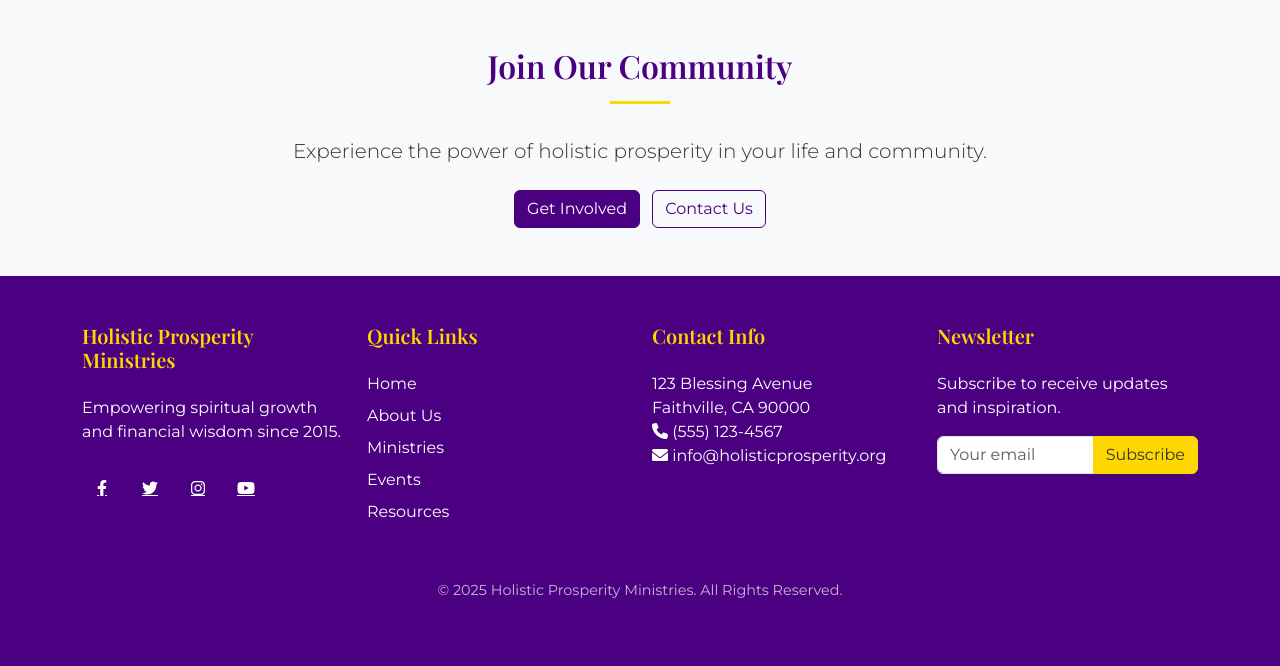
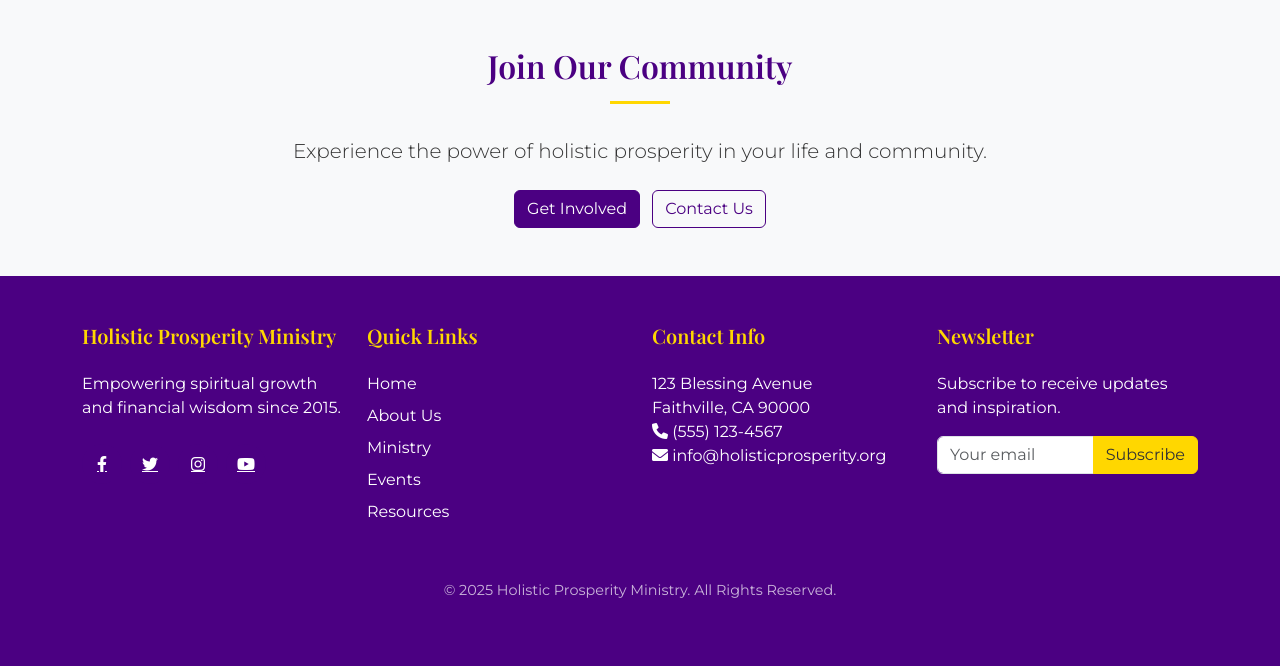
Before and after one commit to maureenblack/hpm, a PHP site: page / in a window 1280 px wide. Shown: the part 2655-3321 px from the top of the page. Run offline with PHP 8.4, Linux system fonts and the light colour scheme.

Commit message:
Update branding from Ministries to Ministry and enhance logo/nav styling

```diff
--- a/index.html
+++ b/index.html
@@ -3,7 +3,7 @@
 <head>
     <meta charset="UTF-8">
     <meta name="viewport" content="width=device-width, initial-scale=1.0">
-    <title>Holistic Prosperity Ministries</title>
+    <title>Holistic Prosperity Ministry</title>
     <!-- Favicon -->
     <link rel="icon" type="image/svg+xml" href="images/hpm-favicon.svg">
     <link rel="icon" type="image/png" sizes="32x32" href="images/hpm-favicon-32x32.png">
@@ -21,69 +21,69 @@
     <!-- Navigation -->
     <nav class="navbar navbar-expand-lg navbar-dark fixed-top" aria-label="Main navigation">
         <div class="container">
-            <a class="navbar-brand" href="#home" aria-label="Holistic Prosperity Ministries Home">
-                <img src="images/hpm-logo.svg" alt="Holistic Prosperity Ministries Logo" class="logo" width="250" height="80">
+            <a class="navbar-brand" href="#home" aria-label="Holistic Prosperity Ministry Home">
+                <img src="images/hpm-logo.svg" alt="Holistic Prosperity Ministry Logo" class="logo" width="250" height="80">
             </a>
             <button class="navbar-toggler" type="button" data-bs-toggle="collapse" data-bs-target="#navbarNav" aria-controls="navbarNav" aria-expanded="false" aria-label="Toggle navigation">
                 <span class="navbar-toggler-icon"></span>
             </button>
             <div class="collapse navbar-collapse" id="navbarNav">
-                <ul class="navbar-nav ms-auto">
-                    <li class="nav-item">
-                        <a class="nav-link active" href="#home" data-bs-toggle="tab" data-bs-target="#home">Home</a>
+                <ul class="navbar-nav ms-auto" role="menubar">
+                    <li class="nav-item" role="none">
+                        <a class="nav-link active" href="#home" data-bs-toggle="tab" data-bs-target="#home" role="menuitem" aria-current="page">Home</a>
                     </li>
-                    <li class="nav-item dropdown">
-                        <a class="nav-link dropdown-toggle" href="#" id="about-dropdown" role="button" data-bs-toggle="dropdown" aria-expanded="false">
+                    <li class="nav-item dropdown" role="none">
+                        <a class="nav-link dropdown-toggle" href="#" id="about-dropdown" role="menuitem" aria-haspopup="true" aria-expanded="false" data-bs-toggle="dropdown">
                             About
                         </a>
-                        <ul class="dropdown-menu" aria-labelledby="about-dropdown">
-                            <li><a class="dropdown-item" href="#our-story" data-bs-toggle="tab" data-bs-target="#our-story">Our Story</a></li>
-                            <li><a class="dropdown-item" href="#leadership" data-bs-toggle="tab" data-bs-target="#leadership">Leadership Team</a></li>
-                            <li><a class="dropdown-item" href="#core-values" data-bs-toggle="tab" data-bs-target="#core-values">Core Values</a></li>
-                            <li><a class="dropdown-item" href="#faq" data-bs-toggle="tab" data-bs-target="#faq">FAQ</a></li>
+                        <ul class="dropdown-menu" aria-labelledby="about-dropdown" role="menu">
+                            <li role="none"><a class="dropdown-item" href="#our-story" data-bs-toggle="tab" data-bs-target="#our-story" role="menuitem">Our Story</a></li>
+                            <li role="none"><a class="dropdown-item" href="#leadership" data-bs-toggle="tab" data-bs-target="#leadership" role="menuitem">Leadership Team</a></li>
+                            <li role="none"><a class="dropdown-item" href="#core-values" data-bs-toggle="tab" data-bs-target="#core-values" role="menuitem">Core Values</a></li>
+                            <li role="none"><a class="dropdown-item" href="#faq" data-bs-toggle="tab" data-bs-target="#faq" role="menuitem">FAQ</a></li>
                         </ul>
                     </li>
-                    <li class="nav-item dropdown">
-                        <a class="nav-link dropdown-toggle" href="#" id="ministries-dropdown" role="button" data-bs-toggle="dropdown" aria-expanded="false">
-                            Ministries
+                    <li class="nav-item dropdown" role="none">
+                        <a class="nav-link dropdown-toggle" href="#" id="ministries-dropdown" role="menuitem" aria-haspopup="true" aria-expanded="false" data-bs-toggle="dropdown">
+                            Ministry
                         </a>
-                        <ul class="dropdown-menu" aria-labelledby="ministries-dropdown">
-                            <li><a class="dropdown-item" href="#cryptstock" data-bs-toggle="tab" data-bs-target="#cryptstock">CrypStock Prosperity Academy</a></li>
-                            <li><a class="dropdown-item" href="#faith-worship" data-bs-toggle="tab" data-bs-target="#faith-worship">Faith & Worship Ministry</a></li>
-                            <li><a class="dropdown-item" href="#community" data-bs-toggle="tab" data-bs-target="#community">Community Impact Projects</a></li>
-                            <li><a class="dropdown-item" href="#love-action" data-bs-toggle="tab" data-bs-target="#love-action">Love in Action Fellowship</a></li>
-                            <li><a class="dropdown-item" href="#prosperity-counseling" data-bs-toggle="tab" data-bs-target="#prosperity-counseling">Prosperity Counseling</a></li>
+                        <ul class="dropdown-menu" aria-labelledby="ministries-dropdown" role="menu">
+                            <li role="none"><a class="dropdown-item" href="#cryptstock" data-bs-toggle="tab" data-bs-target="#cryptstock" role="menuitem">CrypStock Prosperity Academy</a></li>
+                            <li role="none"><a class="dropdown-item" href="#faith-worship" data-bs-toggle="tab" data-bs-target="#faith-worship" role="menuitem">Faith & Worship Ministry</a></li>
+                            <li role="none"><a class="dropdown-item" href="#community" data-bs-toggle="tab" data-bs-target="#community" role="menuitem">Community Impact Projects</a></li>
+                            <li role="none"><a class="dropdown-item" href="#love-action" data-bs-toggle="tab" data-bs-target="#love-action" role="menuitem">Love in Action Fellowship</a></li>
+                            <li role="none"><a class="dropdown-item" href="#prosperity-counseling" data-bs-toggle="tab" data-bs-target="#prosperity-counseling" role="menuitem">Prosperity Counseling</a></li>
                         </ul>
                     </li>
-                    <li class="nav-item dropdown">
-                        <a class="nav-link dropdown-toggle" href="#" id="resources-dropdown" role="button" data-bs-toggle="dropdown" aria-expanded="false">
+                    <li class="nav-item dropdown" role="none">
+                        <a class="nav-link dropdown-toggle" href="#" id="resources-dropdown" role="menuitem" aria-haspopup="true" aria-expanded="false" data-bs-toggle="dropdown">
                             Resources
                         </a>
-                        <ul class="dropdown-menu" aria-labelledby="resources-dropdown">
-                            <li><a class="dropdown-item" href="#resources" data-bs-toggle="tab" data-bs-target="#resources">Resources Overview</a></li>
-                            <li><a class="dropdown-item" href="#sermons" data-bs-toggle="tab" data-bs-target="#sermons">Sermons Archive</a></li>
-                            <li><a class="dropdown-item" href="#financial-literacy" data-bs-toggle="tab" data-bs-target="#financial-literacy">Financial Literacy PDFs</a></li>
-                            <li><a class="dropdown-item" href="#devotionals" data-bs-toggle="tab" data-bs-target="#devotionals">Devotionals</a></li>
-                            <li><a class="dropdown-item" href="#recommended-reading" data-bs-toggle="tab" data-bs-target="#recommended-reading">Recommended Reading</a></li>
-                            <li><a class="dropdown-item" href="#podcast" data-bs-toggle="tab" data-bs-target="#podcast">Podcast</a></li>
+                        <ul class="dropdown-menu" aria-labelledby="resources-dropdown" role="menu">
+                            <li role="none"><a class="dropdown-item" href="#resources" data-bs-toggle="tab" data-bs-target="#resources" role="menuitem">Resources Overview</a></li>
+                            <li role="none"><a class="dropdown-item" href="#sermons" data-bs-toggle="tab" data-bs-target="#sermons" role="menuitem">Sermons Archive</a></li>
+                            <li role="none"><a class="dropdown-item" href="#financial-literacy" data-bs-toggle="tab" data-bs-target="#financial-literacy" role="menuitem">Financial Literacy PDFs</a></li>
+                            <li role="none"><a class="dropdown-item" href="#devotionals" data-bs-toggle="tab" data-bs-target="#devotionals" role="menuitem">Devotionals</a></li>
+                            <li role="none"><a class="dropdown-item" href="#recommended-reading" data-bs-toggle="tab" data-bs-target="#recommended-reading" role="menuitem">Recommended Reading</a></li>
+                            <li role="none"><a class="dropdown-item" href="#podcast" data-bs-toggle="tab" data-bs-target="#podcast" role="menuitem">Podcast</a></li>
                         </ul>
                     </li>
-                    <li class="nav-item">
-                        <a class="nav-link" href="#events" data-bs-toggle="tab" data-bs-target="#events">Events</a>
+                    <li class="nav-item" role="none">
+                        <a class="nav-link" href="#events" data-bs-toggle="tab" data-bs-target="#events" role="menuitem">Events</a>
                     </li>
-                    <li class="nav-item">
-                        <a class="nav-link" href="#contact" data-bs-toggle="tab" data-bs-target="#contact">Contact</a>
+                    <li class="nav-item" role="none">
+                        <a class="nav-link" href="#contact" data-bs-toggle="tab" data-bs-target="#contact" role="menuitem">Contact</a>
                     </li>
-                    <li class="nav-item dropdown">
-                        <a class="nav-link dropdown-toggle" href="#" id="donate-dropdown" role="button" data-bs-toggle="dropdown" aria-expanded="false">
+                    <li class="nav-item dropdown" role="none">
+                        <a class="nav-link dropdown-toggle" href="#" id="donate-dropdown" role="menuitem" aria-haspopup="true" aria-expanded="false" data-bs-toggle="dropdown">
                             Donate
                         </a>
-                        <ul class="dropdown-menu" aria-labelledby="donate-dropdown">
-                            <li><a class="dropdown-item" href="#one-time-giving" data-bs-toggle="tab" data-bs-target="#one-time-giving">One-Time Giving</a></li>
-                            <li><a class="dropdown-item" href="#monthly-partnership" data-bs-toggle="tab" data-bs-target="#monthly-partnership">Monthly Partnership</a></li>
-                            <li><a class="dropdown-item" href="#sponsor-student" data-bs-toggle="tab" data-bs-target="#sponsor-student">Sponsor a Student</a></li>
-                            <li><a class="dropdown-item" href="#corporate-donations" data-bs-toggle="tab" data-bs-target="#corporate-donations">Corporate Donations</a></li>
-                            <li><a class="dropdown-item" href="#impact-reports" data-bs-toggle="tab" data-bs-target="#impact-reports">Transparent Impact Reports</a></li>
+                        <ul class="dropdown-menu" aria-labelledby="donate-dropdown" role="menu">
+                            <li role="none"><a class="dropdown-item" href="#one-time-giving" data-bs-toggle="tab" data-bs-target="#one-time-giving" role="menuitem">One-Time Giving</a></li>
+                            <li role="none"><a class="dropdown-item" href="#monthly-partnership" data-bs-toggle="tab" data-bs-target="#monthly-partnership" role="menuitem">Monthly Partnership</a></li>
+                            <li role="none"><a class="dropdown-item" href="#sponsor-student" data-bs-toggle="tab" data-bs-target="#sponsor-student" role="menuitem">Sponsor a Student</a></li>
+                            <li role="none"><a class="dropdown-item" href="#corporate-donations" data-bs-toggle="tab" data-bs-target="#corporate-donations" role="menuitem">Corporate Donations</a></li>
+                            <li role="none"><a class="dropdown-item" href="#impact-reports" data-bs-toggle="tab" data-bs-target="#impact-reports" role="menuitem">Transparent Impact Reports</a></li>
                         </ul>
                     </li>
                 </ul>
@@ -101,7 +101,7 @@
                 <div class="container">
                     <div class="row">
                         <div class="col-lg-8 mx-auto text-center">
-                            <h1 class="display-4 text-white">Holistic Prosperity Ministries</h1>
+                            <h1 class="display-4 text-white">Holistic Prosperity Ministry</h1>
                             <p class="lead text-white">Empowering spiritual growth and financial wisdom</p>
                             <div class="mt-4">
                                 <a href="#about" class="btn btn-primary me-2" data-bs-toggle="tab" data-bs-target="#about">Learn More</a>
@@ -319,7 +319,7 @@
                         <div class="col-lg-6">
                             <h2 class="section-heading">Our Story</h2>
                             <div class="divider"></div>
-                            <p>Holistic Prosperity Ministries (HPM) was founded in 2015 by Pastor Jonathan Williams with a vision to bridge spiritual growth with financial empowerment. After witnessing many faithful believers struggling with financial hardship despite their spiritual dedication, Pastor Williams felt called to create a ministry that addressed both spiritual and financial wellbeing.</p>
+                            <p>Holistic Prosperity Ministry (HPM) was founded in 2015 by Pastor Jonathan Williams with a vision to bridge spiritual growth with financial empowerment. After witnessing many faithful believers struggling with financial hardship despite their spiritual dedication, Pastor Williams felt called to create a ministry that addressed both spiritual and financial wellbeing.</p>
                             <p>What began as a small Bible study group has grown into a thriving ministry that serves thousands through various programs and initiatives. Our unique approach combines sound biblical teaching with practical financial education, empowering individuals to prosper in all areas of life.</p>
                         </div>
                         <div class="col-lg-6">
@@ -393,14 +393,14 @@
             </section>
         </div>
 
-        <!-- Ministries Overview Page -->
+        <!-- Ministry Overview Page -->
         <div class="tab-pane fade" id="ministries" role="tabpanel">
             <section class="page-header">
                 <div class="overlay"></div>
                 <div class="container">
                     <div class="row">
                         <div class="col-lg-8 mx-auto text-center">
-                            <h1 class="display-4 text-white">Ministries & Initiatives</h1>
+                            <h1 class="display-4 text-white">Ministry & Initiatives</h1>
                             <div class="divider bg-gold mx-auto"></div>
                         </div>
                     </div>
@@ -963,7 +963,7 @@
                         <div class="col-lg-8 mx-auto text-center">
                             <h2 class="section-heading">Join Our Mission</h2>
                             <div class="divider mx-auto"></div>
-                            <p class="lead">There are many ways to contribute to the work of Holistic Prosperity Ministries and make a difference in our community.</p>
+                            <p class="lead">There are many ways to contribute to the work of Holistic Prosperity Ministry and make a difference in our community.</p>
                         </div>
                     </div>
                 </div>
@@ -1151,7 +1151,7 @@
                                     <h4><i class="fas fa-envelope"></i> Mail</h4>
                                     <p>Send checks or money orders to:</p>
                                     <address>
-                                        Holistic Prosperity Ministries<br>
+                                        Holistic Prosperity Ministry<br>
                                         123 Blessing Avenue<br>
                                         Faithville, CA 90000
                                     </address>
@@ -1457,7 +1457,7 @@
                         <div class="col-lg-8 mx-auto text-center">
                             <h2 class="section-heading">Common Questions</h2>
                             <div class="divider mx-auto"></div>
-                            <p class="lead">Find answers to frequently asked questions about Holistic Prosperity Ministries.</p>
+                            <p class="lead">Find answers to frequently asked questions about Holistic Prosperity Ministry.</p>
                         </div>
                     </div>
                 </div>
@@ -1472,12 +1472,12 @@
                                 <div class="accordion-item">
                                     <h2 class="accordion-header" id="headingOne">
                                         <button class="accordion-button" type="button" data-bs-toggle="collapse" data-bs-target="#collapseOne" aria-expanded="true" aria-controls="collapseOne">
-                                            What is Holistic Prosperity Ministries?
+                                            What is Holistic Prosperity Ministry?
                                         </button>
                                     </h2>
                                     <div id="collapseOne" class="accordion-collapse collapse show" aria-labelledby="headingOne" data-bs-parent="#faqAccordion">
                                         <div class="accordion-body">
-                                            <p>Holistic Prosperity Ministries (HPM) is a faith-based organization founded in 2015 by Pastor Jonathan Williams. We uniquely bridge spiritual growth with financial empowerment, teaching that prosperity encompasses all areas of life - spiritual, financial, relational, and communal. Our mission is to empower individuals through biblical teachings, practical financial education, and community transformation initiatives.</p>
+                                            <p>Holistic Prosperity Ministry (HPM) is a faith-based organization founded in 2015 by Pastor Jonathan Williams. We uniquely bridge spiritual growth with financial empowerment, teaching that prosperity encompasses all areas of life - spiritual, financial, relational, and communal. Our mission is to empower individuals through biblical teachings, practical financial education, and community transformation initiatives.</p>
                                         </div>
                                     </div>
                                 </div>
@@ -1545,7 +1545,7 @@
                                     </h2>
                                     <div id="collapseSix" class="accordion-collapse collapse" aria-labelledby="headingSix" data-bs-parent="#faqAccordion">
                                         <div class="accordion-body">
-                                            <p>Yes, Holistic Prosperity Ministries is a registered 501(c)(3) nonprofit organization, and all donations are tax-deductible to the extent allowed by law. You will receive a receipt for your donation that can be used for tax purposes. For more information about making a donation, please visit our <a href="#donate" data-bs-toggle="tab" data-bs-target="#donate">Donate</a> page.</p>
+                                            <p>Yes, Holistic Prosperity Ministry is a registered 501(c)(3) nonprofit organization, and all donations are tax-deductible to the extent allowed by law. You will receive a receipt for your donation that can be used for tax purposes. For more information about making a donation, please visit our <a href="#donate" data-bs-toggle="tab" data-bs-target="#donate">Donate</a> page.</p>
                                         </div>
                                     </div>
                                 </div>
@@ -1626,7 +1626,7 @@
             <div class="container">
                 <div class="row">
                     <div class="col-lg-3 mb-4 mb-lg-0">
-                        <h5 class="footer-heading">Holistic Prosperity Ministries</h5>
+                        <h5 class="footer-heading">Holistic Prosperity Ministry</h5>
                         <p>Empowering spiritual growth and financial wisdom since 2015.</p>
                         <div class="social-links">
                             <a href="#" class="social-icon"><i class="fab fa-facebook-f"></i></a>
@@ -1640,7 +1640,7 @@
                         <ul class="footer-links">
                             <li><a href="#home" data-bs-toggle="tab" data-bs-target="#home">Home</a></li>
                             <li><a href="#about" data-bs-toggle="tab" data-bs-target="#about">About Us</a></li>
-                            <li><a href="#ministries" data-bs-toggle="tab" data-bs-target="#ministries">Ministries</a></li>
+                            <li><a href="#ministries" data-bs-toggle="tab" data-bs-target="#ministries">Ministry</a></li>
                             <li><a href="#events" data-bs-toggle="tab" data-bs-target="#events">Events</a></li>
                             <li><a href="#resources" data-bs-toggle="tab" data-bs-target="#resources">Resources</a></li>
                         </ul>
@@ -1667,7 +1667,7 @@
                 </div>
                 <div class="row mt-4">
                     <div class="col-12 text-center">
-                        <p class="copyright">© 2025 Holistic Prosperity Ministries. All Rights Reserved.</p>
+                        <p class="copyright">© 2025 Holistic Prosperity Ministry. All Rights Reserved.</p>
                     </div>
                 </div>
             </div>
--- a/script.js
+++ b/script.js
@@ -1,5 +1,5 @@
 /**
- * Holistic Prosperity Ministries - Main JavaScript
+ * Holistic Prosperity Ministry - Main JavaScript
  */
 
 document.addEventListener('DOMContentLoaded', function() {
--- a/styles.css
+++ b/styles.css
@@ -1,5 +1,5 @@
 /*
-* Holistic Prosperity Ministries - Main Stylesheet
+* Holistic Prosperity Ministry - Main Stylesheet
 * Colors:
 * - Royal Purple: #4B0082
 * - Gold: #FFD700
@@ -96,14 +96,23 @@ h1, h2, h3, h4, h5, h6 {
 
 /* Logo Styling */
 .navbar-brand {
-    padding: 0;
+    padding: 0.5rem;
     margin-right: 2rem;
+    background-color: rgba(255, 255, 255, 0.15);
+    border-radius: 8px;
+    box-shadow: 0 0 10px rgba(255, 255, 255, 0.2);
+    transition: all 0.3s ease;
+}
+
+.navbar-brand:hover {
+    background-color: rgba(255, 255, 255, 0.25);
 }
 
 .logo {
     max-height: 60px;
     width: auto;
     transition: all 0.3s ease;
+    filter: drop-shadow(0 0 3px rgba(255, 255, 255, 0.6));
 }
 
 .scrolled .logo {
@@ -353,7 +362,7 @@ h1, h2, h3, h4, h5, h6 {
     margin-bottom: 1rem;
 }
 
-/* Ministries Pages */
+/* Ministry Pages */
 .ministry-card {
     display: flex;
     flex-direction: column;
```
Also changed, not shown: images/hpm-favicon.svg, images/hpm-logo.svg.
